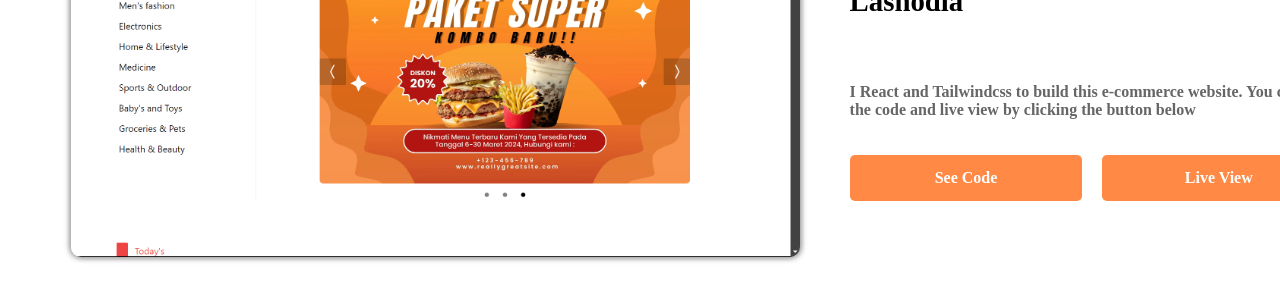
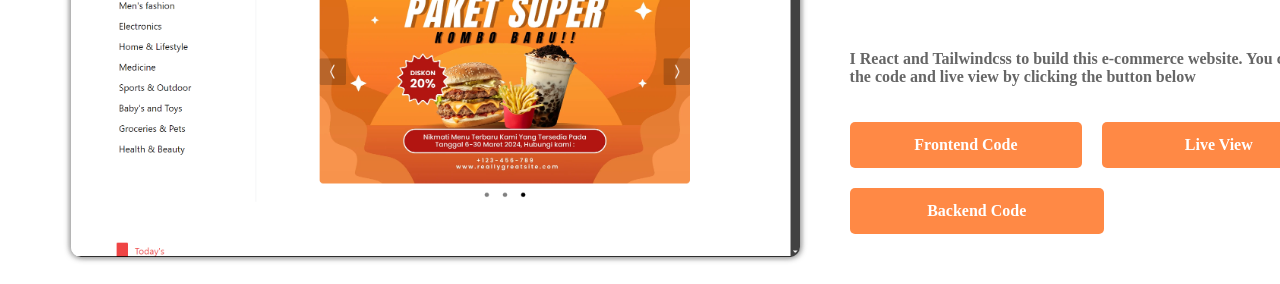
Before and after one commit to ilhamprnm/iPortfolio, a React (Vite) app: page / in a window 1280 px wide. Shown: the part 2200-2484 px from the top of the page. Built offline with nearby package versions, Linux system fonts and the light colour scheme; the HTML template or start-up script is replaced by a standard one.

Commit message:
Update project link

```diff
--- a/src/Projects.jsx
+++ b/src/Projects.jsx
@@ -21,8 +21,12 @@ export default function Projects () {
               <h3 className="project-title">Lashodia</h3>
               <p className="project-desc">I React and Tailwindcss to build this e-commerce website. You can see the code and live view by clicking the button below</p>
               <div className="button-cont">
-                <a href="https://github.com/ilhamprnm/Lashodia-2" target="_blank">See Code</a>
-                <a href="https://lashodia.netlify.app/" target="_blank">Live View </a>
+                <a href="https://github.com/ilhamprnm/Lashodia-2" target="_blank">Frontend Code</a>
+                <a href="https://lashodia-2.vercel.app/" target="_blank">Live View </a>
+              </div>
+              <div className="button-cont">
+                <a href="https://github.com/ilhamprnm/Lashodia-2-Backend" target="_blank">Backend Code</a>
+
               </div>
 
             </div>
--- a/src/styles/Projects.css
+++ b/src/styles/Projects.css
@@ -69,7 +69,7 @@
   font-weight: bold;
   border-radius: 5px;
   background-color: #ff8945;
-  width: 50%;
+  width: 40%;
   text-align: center;
   padding: 14px 30px;
   min-width: fit-content;
```
